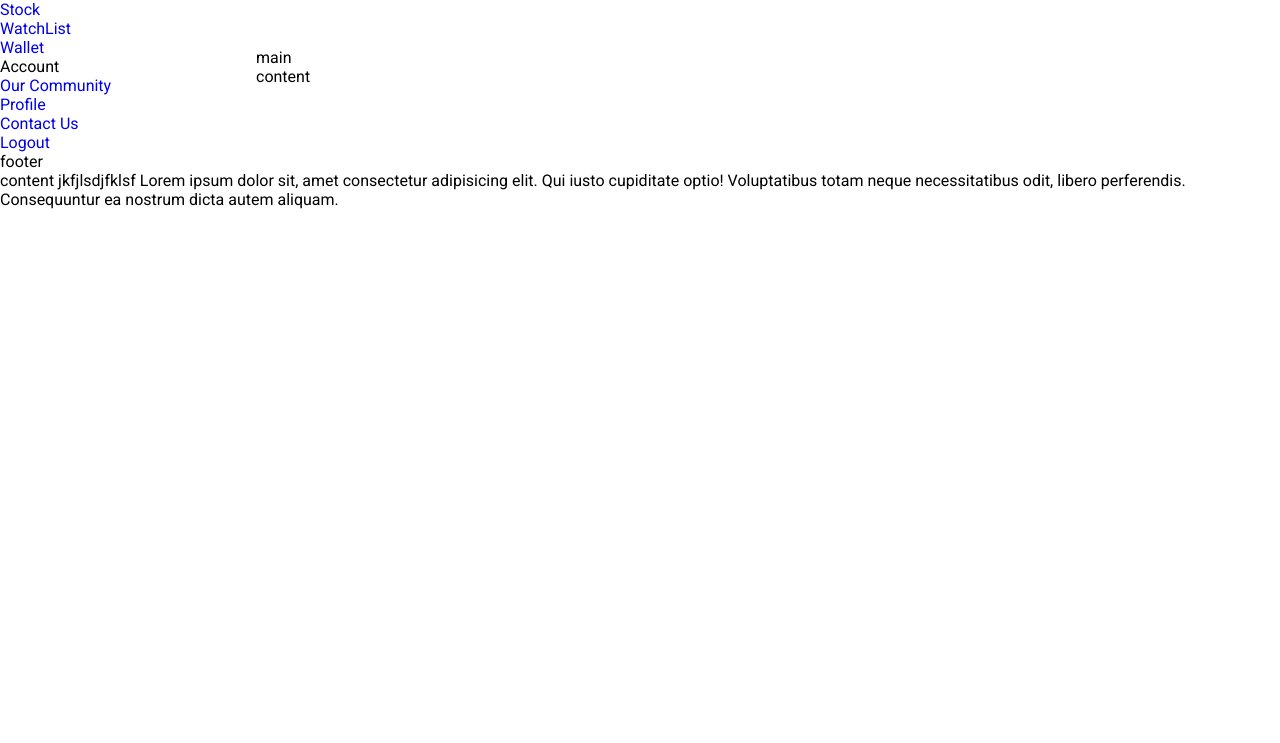
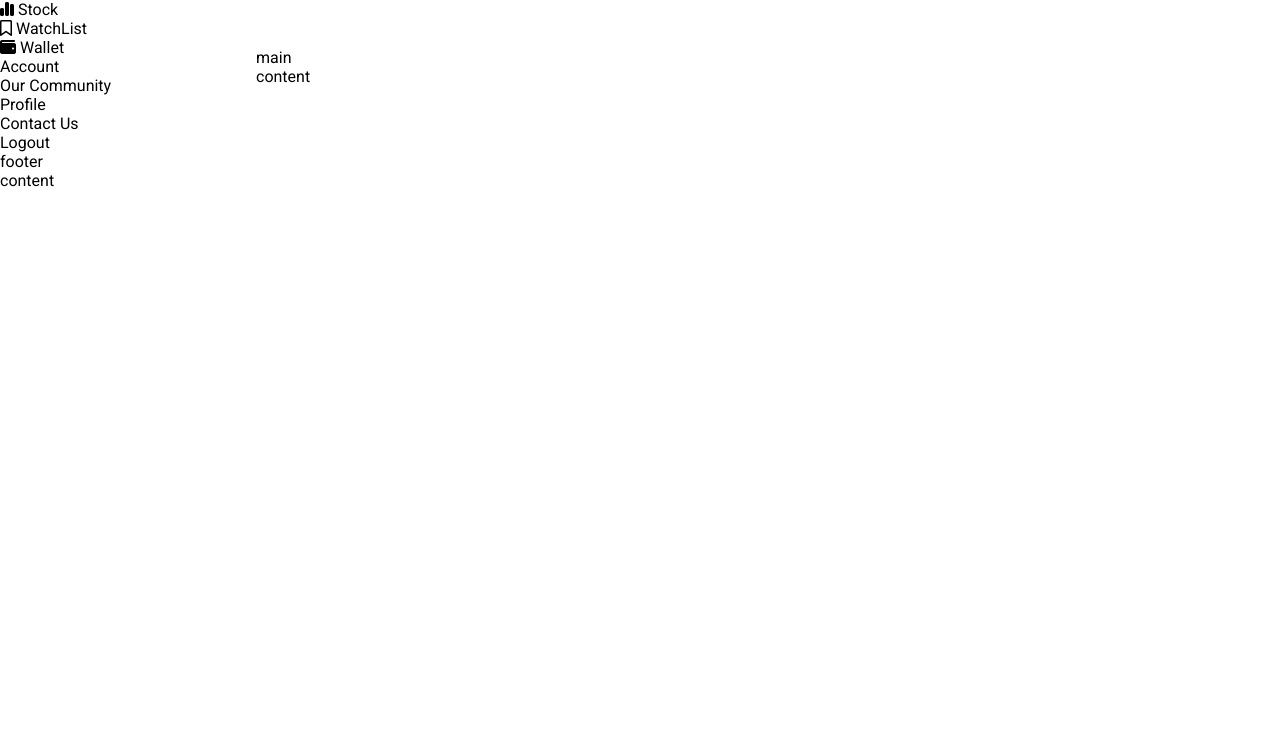
Before and after one commit to yilikalt/marketDash, a plain HTML site: page pages/dashboard.html in a window 1280 px wide. Shown: the part 57-800 px from the top of the page. Drawn offline with Linux system fonts and the light colour scheme.

Commit message:
feat: add Font Awesome icons to dashboard navigation and clean up footer content

```diff
--- a/pages/dashboard.html
+++ b/pages/dashboard.html
@@ -5,6 +5,13 @@
     <meta name="viewport" content="width=device-width, initial-scale=1.0" />
     <link rel="stylesheet" href="/venders/styles/style.css" />
     <link rel="stylesheet" href="/venders/styles/styleDash.css" />
+    <link
+      rel="stylesheet"
+      href="https://cdnjs.cloudflare.com/ajax/libs/font-awesome/6.7.2/css/all.min.css"
+      integrity="sha512-Evv84Mr4kqVGRNSgIGL/F/aIDqQb7xQ2vcrdIwxfjThSH8CSR7PBEakCr51Ck+w+/U6swU2Im1vVX0SVk9ABhg=="
+      crossorigin="anonymous"
+      referrerpolicy="no-referrer"
+    />
     <title>Market Dash</title>
   </head>
   <body>
@@ -15,10 +22,18 @@
         </div>
         <div class="menu">
           <ul>
-            <li><a href="#">Dashboard</a></li>
-            <li><a href="#">Stock</a></li>
-            <li><a href="#">WatchList</a></li>
-            <li><a href="#">Wallet</a></li>
+            <li>
+              <a href="#"><i class="fa-solid fa-house"></i> Dashboard</a>
+            </li>
+            <li>
+              <a href="#"><i class="fas fa-chart-simple"></i> Stock</a>
+            </li>
+            <li>
+              <a href="#"><i class="fa-regular fa-bookmark"></i> WatchList</a>
+            </li>
+            <li>
+              <a href="#"><i class="fas fa-wallet"></i> Wallet</a>
+            </li>
           </ul>
         </div>
         Account
@@ -41,10 +56,7 @@
       </main>
       <footer class="footer">
         footer <br />
-        content jkfjlsdjfklsf Lorem ipsum dolor sit, amet consectetur
-        adipisicing elit. Qui iusto cupiditate optio! Voluptatibus totam neque
-        necessitatibus odit, libero perferendis. Consequuntur ea nostrum dicta
-        autem aliquam.
+        content
       </footer>
     </div>
   </body>
--- a/venders/styles/style.css
+++ b/venders/styles/style.css
@@ -12,3 +12,6 @@ body {
   font-family: Roboto, sans-serif;
   height: 100vh;
 }
+a {
+  color: inherit;
+}
```
